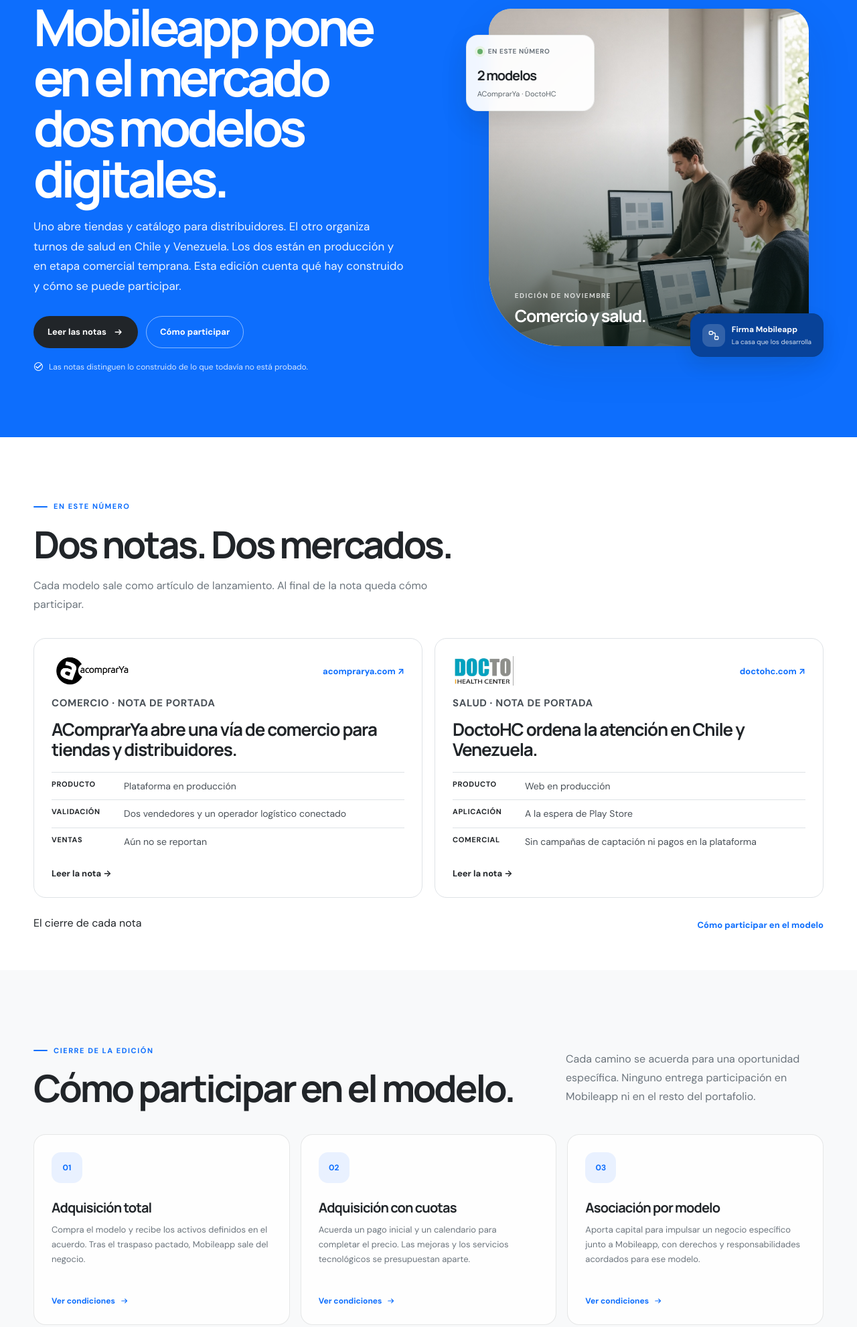
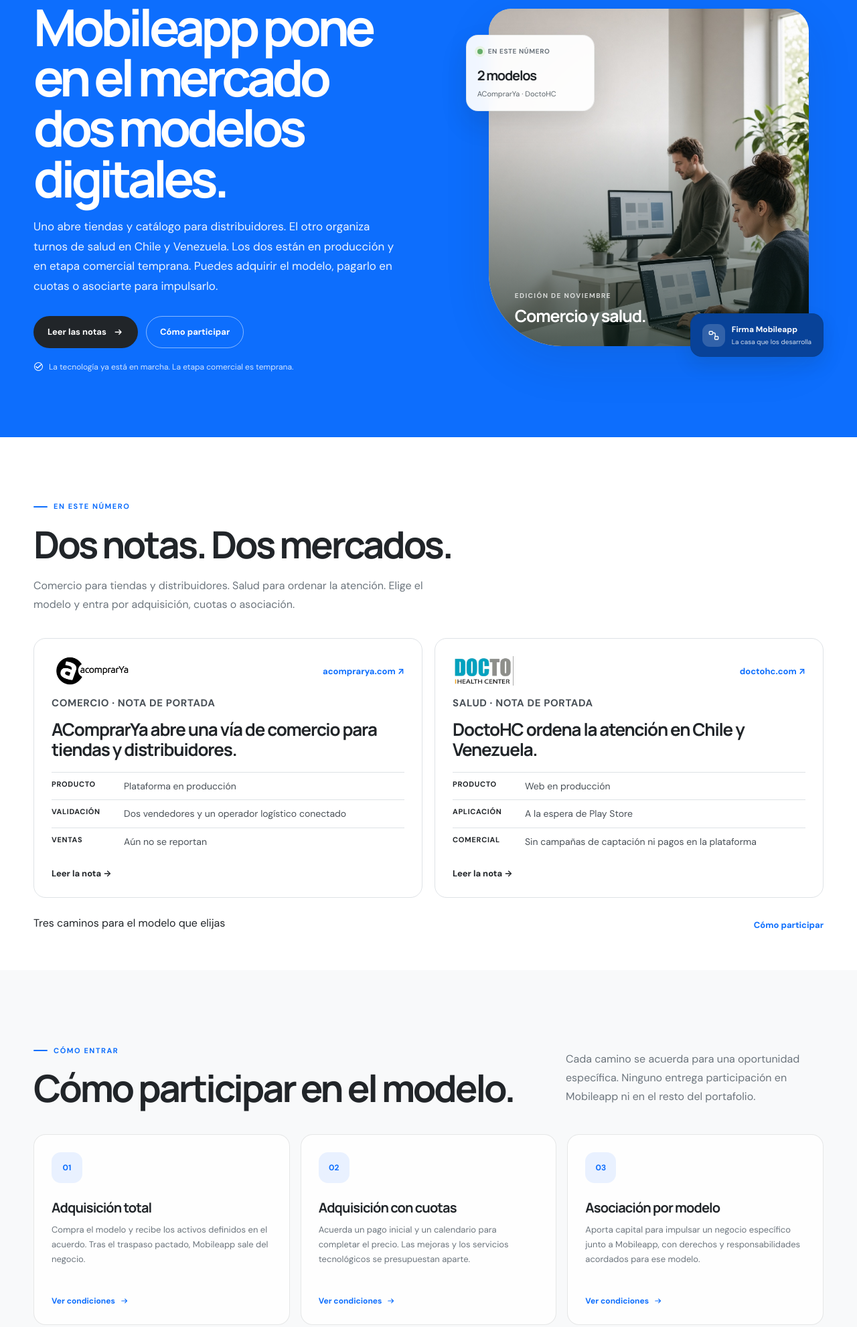
Before and after one commit to crawlervzla/mobileapp, a website built with Vite: page index.html in a window 1280 px wide. Shown: the part 94-2076 px from the top of the page at 67% size. Built offline with nearby package versions, Linux system fonts and the light colour scheme; files whose address does not match are found by name.

Commit message:
Hablarle al lector sobre cómo entrar en el modelo.
Co-authored-by: Cursor <cursoragent@cursor.com>

```diff
--- a/index.html
+++ b/index.html
@@ -5,18 +5,18 @@
   <link rel="icon" href="/src/favicon.webp" type="image/webp">
   <meta name="viewport" content="width=device-width, initial-scale=1">
   <meta name="theme-color" content="#ffffff">
-  <meta name="description" content="Edición de noviembre: Mobileapp pone en el mercado dos modelos digitales. AComprarYa en comercio y DoctoHC en salud, contados como notas de lanzamiento.">
+  <meta name="description" content="Mobileapp pone en el mercado dos modelos digitales. AComprarYa en comercio y DoctoHC en salud. Adquiere, paga en cuotas o asóciate.">
   <title>Mobileapp pone en el mercado dos modelos digitales | Mobileapp</title>
   <link rel="canonical" href="https://www.mobileapp.cl/">
   <meta property="og:type" content="website">
   <meta property="og:title" content="Mobileapp pone en el mercado dos modelos digitales | Mobileapp">
-  <meta property="og:description" content="Edición de noviembre: Mobileapp pone en el mercado dos modelos digitales. AComprarYa en comercio y DoctoHC en salud, contados como notas de lanzamiento.">
+  <meta property="og:description" content="Mobileapp pone en el mercado dos modelos digitales. AComprarYa en comercio y DoctoHC en salud. Adquiere, paga en cuotas o asóciate.">
   <meta property="og:url" content="https://www.mobileapp.cl/">
   <meta property="og:site_name" content="Mobileapp Business Development">
   <meta property="og:image" content="https://www.mobileapp.cl/brand/hero-proyecto.jpg">
   <meta name="twitter:card" content="summary_large_image">
   <meta name="twitter:title" content="Mobileapp pone en el mercado dos modelos digitales | Mobileapp">
-  <meta name="twitter:description" content="Edición de noviembre: Mobileapp pone en el mercado dos modelos digitales. AComprarYa en comercio y DoctoHC en salud, contados como notas de lanzamiento.">
+  <meta name="twitter:description" content="Mobileapp pone en el mercado dos modelos digitales. AComprarYa en comercio y DoctoHC en salud. Adquiere, paga en cuotas o asóciate.">
   <meta name="twitter:image" content="https://www.mobileapp.cl/brand/hero-proyecto.jpg">
   <link rel="preconnect" href="https://fonts.googleapis.com">
   <link rel="preconnect" href="https://fonts.gstatic.com" crossorigin>
@@ -33,12 +33,12 @@
       <div class="container hero-grid">
         <div class="hero-copy">
           <h1 id="hero-title">Mobileapp pone en el mercado dos modelos digitales.</h1>
-          <p class="hero-lede">Uno abre tiendas y catálogo para distribuidores. El otro organiza turnos de salud en Chile y Venezuela. Los dos están en producción y en etapa comercial temprana. Esta edición cuenta qué hay construido y cómo se puede participar.</p>
+          <p class="hero-lede">Uno abre tiendas y catálogo para distribuidores. El otro organiza turnos de salud en Chile y Venezuela. Los dos están en producción y en etapa comercial temprana. Puedes adquirir el modelo, pagarlo en cuotas o asociarte para impulsarlo.</p>
           <div class="hero-actions">
             <a class="button button-primary" href="#home-opportunities-title">Leer las notas <svg viewBox="0 0 20 20" fill="none" aria-hidden="true"><path d="M4 10h11m-4-4 4 4-4 4" stroke="currentColor" stroke-width="1.7" stroke-linecap="round" stroke-linejoin="round"/></svg></a>
             <a class="button button-light" href="#participation-title">Cómo participar</a>
           </div>
-          <div class="hero-note"><svg viewBox="0 0 20 20" fill="none" aria-hidden="true"><path d="m5 10 3.1 3.1L15.5 6" stroke="currentColor" stroke-width="1.8" stroke-linecap="round" stroke-linejoin="round"/><circle cx="10" cy="10" r="8" stroke="currentColor" stroke-width="1.4"/></svg> Las notas distinguen lo construido de lo que todavía no está probado.</div>
+          <div class="hero-note"><svg viewBox="0 0 20 20" fill="none" aria-hidden="true"><path d="m5 10 3.1 3.1L15.5 6" stroke="currentColor" stroke-width="1.8" stroke-linecap="round" stroke-linejoin="round"/><circle cx="10" cy="10" r="8" stroke="currentColor" stroke-width="1.4"/></svg> La tecnología ya está en marcha. La etapa comercial es temprana.</div>
         </div>
         <div class="hero-visual">
           <div class="hero-photo">
@@ -56,7 +56,7 @@
         <div class="can-do-head">
           <span class="eyebrow">En este número</span>
           <h2 class="section-heading" id="home-opportunities-title" style="margin-top:18px">Dos notas. Dos mercados.</h2>
-          <p class="section-copy">Cada modelo sale como artículo de lanzamiento. Al final de la nota queda cómo participar.</p>
+          <p class="section-copy">Comercio para tiendas y distribuidores. Salud para ordenar la atención. Elige el modelo y entra por adquisición, cuotas o asociación.</p>
         </div>
         <div class="proof-grid opportunity-grid">
           <article class="proof-card opportunity-card">
@@ -89,7 +89,7 @@
           </article>
         </div>
 
-        <div class="section-link-row opportunity-link-row"><span>El cierre de cada nota</span><a href="#participation-title">Cómo participar en el modelo</a></div>
+        <div class="section-link-row opportunity-link-row"><span>Tres caminos para el modelo que elijas</span><a href="#participation-title">Cómo participar</a></div>
       </div>
     </section>
 
@@ -97,7 +97,7 @@
       <div class="container">
         <div class="services-head">
           <div>
-            <span class="eyebrow">Cierre de la edición</span>
+            <span class="eyebrow">Cómo entrar</span>
             <h2 class="section-heading" id="participation-title" style="margin-top:18px">Cómo participar en el modelo.</h2>
           </div>
           <p class="section-copy">Cada camino se acuerda para una oportunidad específica. Ninguno entrega participación en Mobileapp ni en el resto del portafolio.</p>
@@ -171,7 +171,7 @@
     <section class="cta-band" aria-labelledby="home-cta-title">
       <div class="container cta-inner">
         <div>
-          <h2 id="home-cta-title">Elige el modelo y lee cómo entrar.</h2>
+          <h2 id="home-cta-title">Elige el modelo y entra.</h2>
           <p>Adquisición total, cuotas con acompañamiento tecnológico o asociación por proyecto. Cada camino se acuerda para un modelo, no para toda Mobileapp.</p>
         </div>
         <a class="button" href="%BASE_URL%oportunidades/">Explorar oportunidades <svg viewBox="0 0 20 20" fill="none" aria-hidden="true"><path d="M4 10h11m-4-4 4 4-4 4" stroke="currentColor" stroke-width="1.7" stroke-linecap="round" stroke-linejoin="round"/></svg></a>
```
